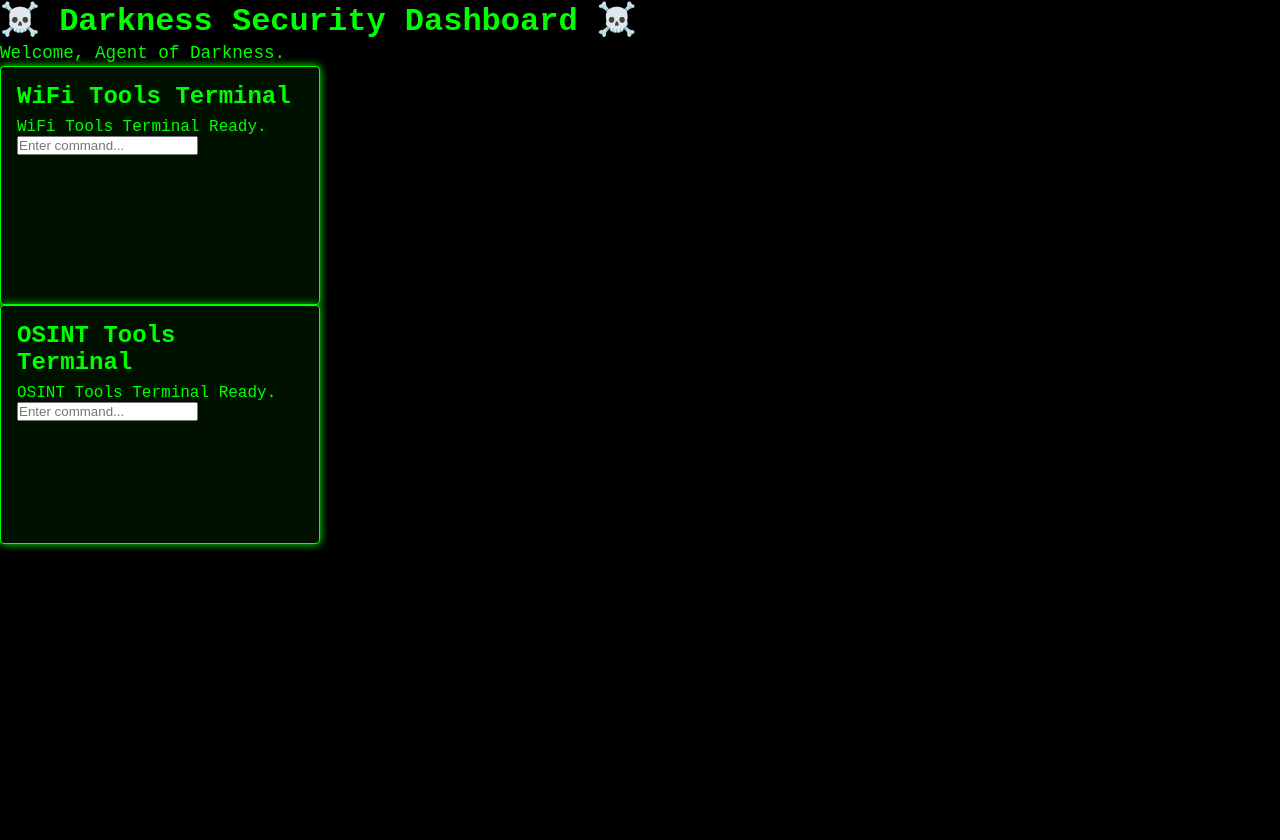
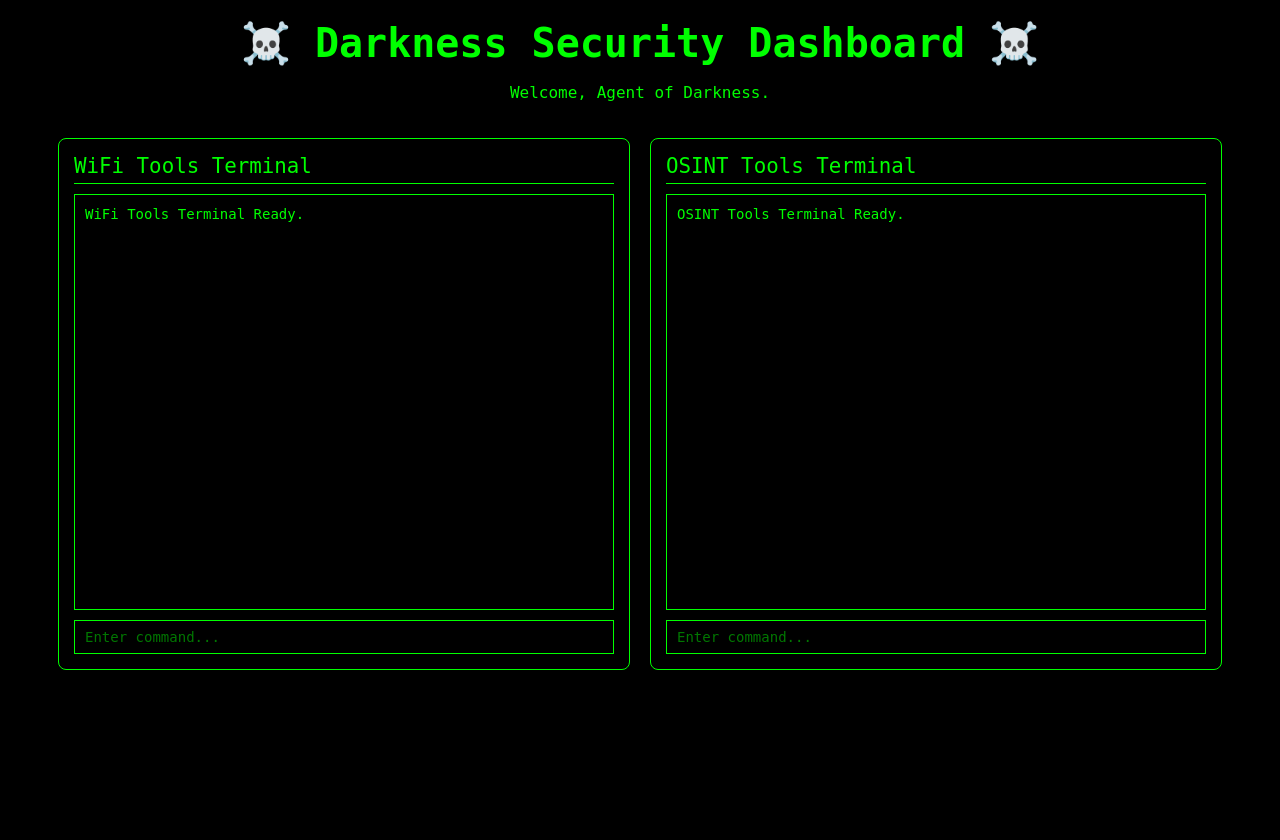
Before and after one commit to DarkSec00/darkness-dashboard, a Python web app: template templates/index.html in a window 1280 px wide. Before the commit the page ends 551 px from the top, so only its background shows below. Run offline with Jinja, Linux system fonts and the light colour scheme; the template is opened without the code that fills it, so the values that code supplies are empty.

Commit message:
Update style.css

```diff
--- a/static/css/style.css
+++ b/static/css/style.css
@@ -1,72 +1,94 @@
-/* Basic reset */
-* {
-    margin: 0;
-    padding: 0;
-    box-sizing: border-box;
+/* Basic reset & style */
+body {
+  background-color: black;
+  color: #00ff00;
+  font-family: monospace, monospace;
+  margin: 0;
+  padding: 20px;
+  display: flex;
+  flex-direction: column;
+  align-items: center;
+  min-height: 100vh;
 }
 
-body {
-    background-color: #000000;
-    color: #00ff00;
-    font-family: 'Courier New', Courier, monospace;
-    height: 100vh;
-    display: flex;
-    flex-direction: column;
-    overflow: hidden;
+header {
+  text-align: center;
+  margin-bottom: 20px;
 }
 
-.header-bar {
-    background: #003300;
-    padding: 1rem 2rem;
-    display: flex;
-    align-items: center;
-    gap: 1rem;
-    border-bottom: 2px solid #00ff00;
+h1 {
+  margin: 0;
+  font-size: 2.5em;
 }
 
-.logo {
-    font-size: 1.8rem;
+main {
+  display: flex;
+  gap: 20px;
+  width: 100%;
+  max-width: 1200px;
+  flex-grow: 1;
+  justify-content: center;
 }
 
-.title {
-    font-weight: 700;
-    font-size: 1.5rem;
+/* Terminal panel styles */
+.terminal-panel {
+  background: #000000dd;
+  border: 1px solid #00ff00;
+  border-radius: 8px;
+  width: 45%;
+  display: flex;
+  flex-direction: column;
+  height: 500px;
+  padding: 15px;
 }
 
-.dashboard-container {
-    flex: 1;
-    display: flex;
-    gap: 1rem;
-    padding: 1rem 2rem;
+.terminal-panel h2 {
+  margin-top: 0;
+  margin-bottom: 10px;
+  font-weight: normal;
+  font-size: 1.3em;
+  border-bottom: 1px solid #00ff00;
+  padding-bottom: 5px;
 }
 
-.terminal-panel {
-    background-color: #001100;
-    border: 1px solid #00ff00;
-    border-radius: 4px;
-    width: 25%;
-    height: 100%;
-    padding: 1rem;
-    overflow-y: auto;
-    box-shadow: 0 0 8px #00ff00;
+/* Terminal output */
+.terminal-output {
+  flex-grow: 1;
+  overflow-y: auto;
+  background-color: black;
+  padding: 10px;
+  border: 1px solid #0f0;
+  margin-bottom: 10px;
+  white-space: pre-wrap;
+  font-size: 14px;
+  line-height: 1.3;
 }
 
-.dashboard-panel {
-    background-color: #002200;
-    border: 1px solid #00ff00;
-    border-radius: 4px;
-    flex-grow: 1;
-    height: 100%;
-    padding: 1rem 2rem;
-    overflow-y: auto;
-    box-shadow: 0 0 12px #00ff00;
+/* Terminal input */
+.terminal-input {
+  background-color: black;
+  color: #00ff00;
+  border: 1px solid #00ff00;
+  font-family: monospace;
+  font-size: 14px;
+  padding: 8px 10px;
+  outline: none;
 }
 
-h2 {
-    margin-bottom: 0.5rem;
+.terminal-input::placeholder {
+  color: #007700;
 }
 
-p {
-    font-size: 1.1rem;
-    line-height: 1.5;
+/* Scrollbar styling */
+.terminal-output::-webkit-scrollbar {
+  width: 8px;
 }
+
+.terminal-output::-webkit-scrollbar-thumb {
+  background: #00ff00;
+  border-radius: 4px;
+}
+
+.terminal-output::-webkit-scrollbar-track {
+  background: #000;
+}
```
